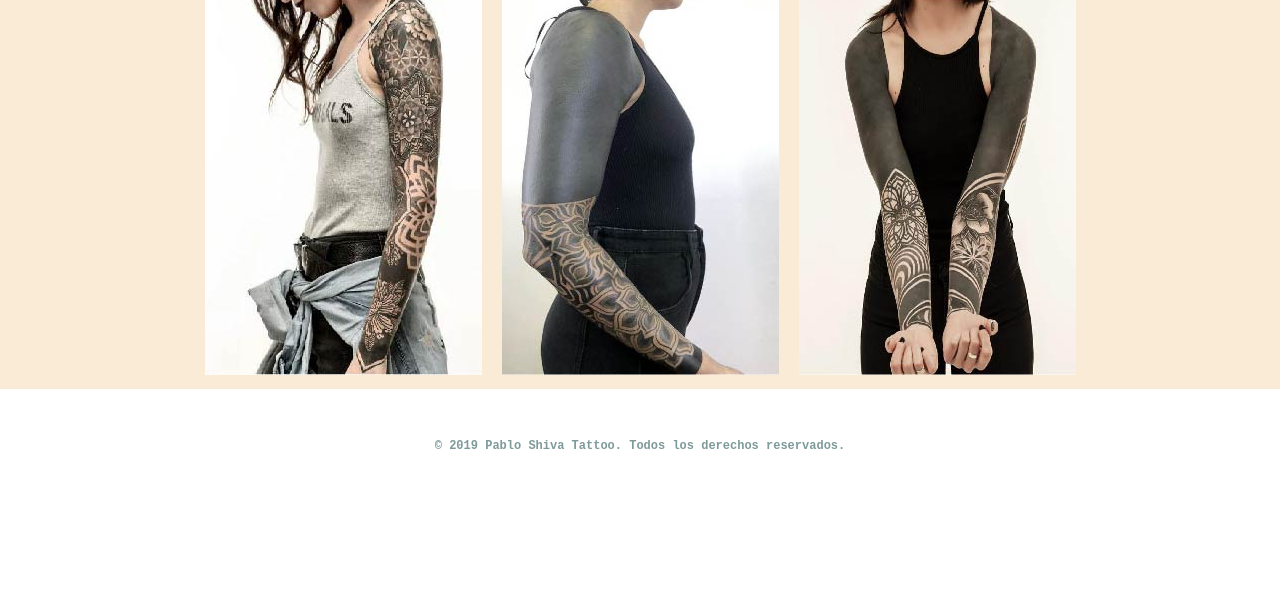
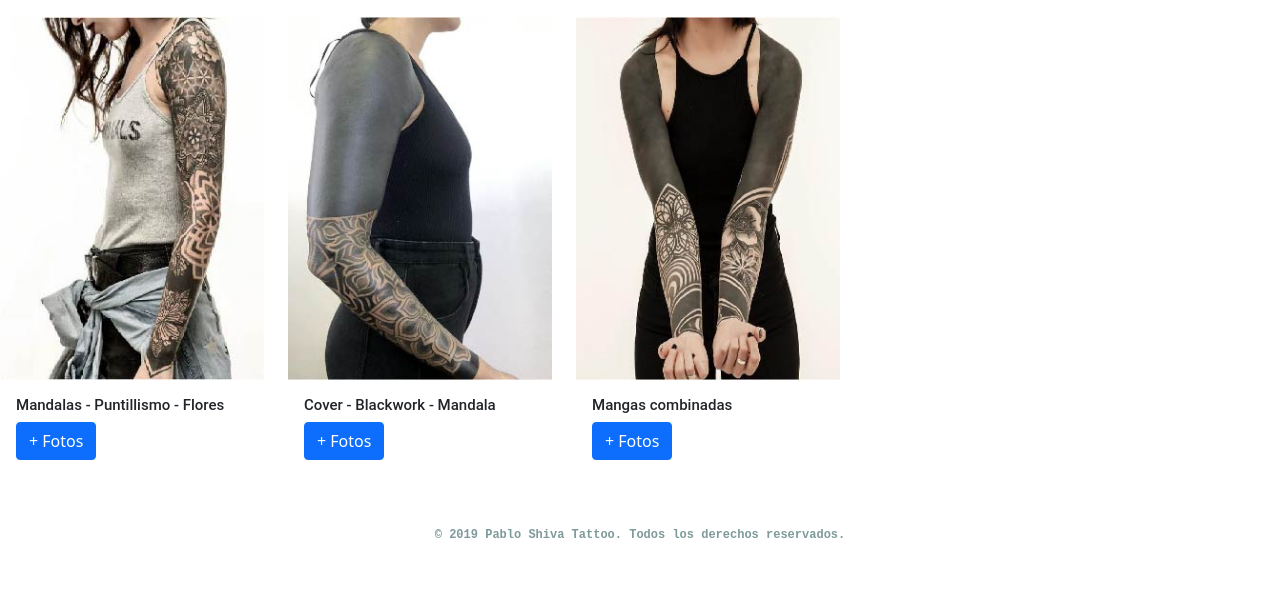
Before and after one commit to AnaliaPan/shivaTattooPan, a plain HTML site: page pages/galeria.html in a window 1280 px wide. Shown: the part 132-742 px from the top of the page. Drawn offline with nearby package versions, Linux system fonts and the light colour scheme.

Commit message:
boostrap en rama-boostrap

```diff
--- a/css/main.css
+++ b/css/main.css
@@ -129,6 +129,16 @@ nav ul li:hover{
     margin: 5px;
     padding: 5px;
 }
+
+h2{
+    font-family: 'Roboto', sans-serif;
+    font-size: 15px;
+}
+
+.card-text{
+    display: none;
+}
+
 /*Fin estilos MAIN GALERIA*/
 
 /*Inicio MAIN CONTACTO*/
--- a/pages/galeria.html
+++ b/pages/galeria.html
@@ -4,6 +4,10 @@
     <meta charset="UTF-8">
     <meta http-equiv="X-UA-Compatible" content="IE=edge">
     <meta name="viewport" content="width=device-width, initial-scale=1.0">
+
+    <!--Link Boostrap-->
+    <link href="https://cdn.jsdelivr.net/npm/bootstrap@5.1.3/dist/css/bootstrap.min.css" rel="stylesheet" integrity="sha384-1BmE4kWBq78iYhFldvKuhfTAU6auU8tT94WrHftjDbrCEXSU1oBoqyl2QvZ6jIW3" crossorigin="anonymous">
+
     <!--Link CSS-->
     <link rel="stylesheet" href="../css/main.css">
     <title>Galería</title>
@@ -64,18 +68,33 @@
 </header>
 <!--Fin HEADER-->
 
-    <!--Inicio MAIN-->
-    <main class="mainGaleria">
-        <div class="imagen1">
-            <img src="../img/manga2.JPG" alt="Tatuaje en brazo">
-        </div>
-        <div class="imagen2">
-            <img src="../img/manga3.JPG" alt="Tatuaje en brazo">
-        </div>
-        <div class="imagen3">
-            <img src="../img/manga4.JPG" alt="Tatuaje en brazo">
-        </div>
-    </main>
+<!--Inicio MAIN-->
+<main class="row">
+    <div class="card-center col-3" style="width: 18rem;">
+        <img src="../img/manga2.JPG" class="card-img-top" alt="Foto de tatuaje en brazo">
+            <div class="card-body">
+                    <h2 class="card-title">Mandalas - Puntillismo - Flores</h2>
+                        <p class="card-text">Descripción producto</p>
+                    <a href="#" class="btn btn-primary">+ Fotos</a>
+            </div>
+            </div>
+            <div class="card-center col-3" style="width: 18rem;">
+                <img src="../img/manga3.JPG" class="card-img-top" alt="Foto de tatuaje en brazo">
+                    <div class="card-body">
+                        <h2 class="card-title">Cover - Blackwork - Mandala</h2>
+                            <p class="card-text">Descripción producto</p>
+                        <a href="#" class="btn btn-primary">+ Fotos</a>
+                    </div>
+            </div>
+            <div class="card-center col-3" style="width: 18rem;">
+                <img src="../img/manga4.JPG" class="card-img-top" alt="Foto de tatuaje en brazo">
+                    <div class="card-body">
+                        <h2 class="card-title">Mangas combinadas</h2>
+                            <p class="card-text">Descripción producto</p>
+                        <a href="#" class="btn btn-primary">+ Fotos</a>
+                    </div>
+            </div>
+        </main>
     <!--Fin MAIN-->
 
     <!--Inicio FOOTER-->
```
